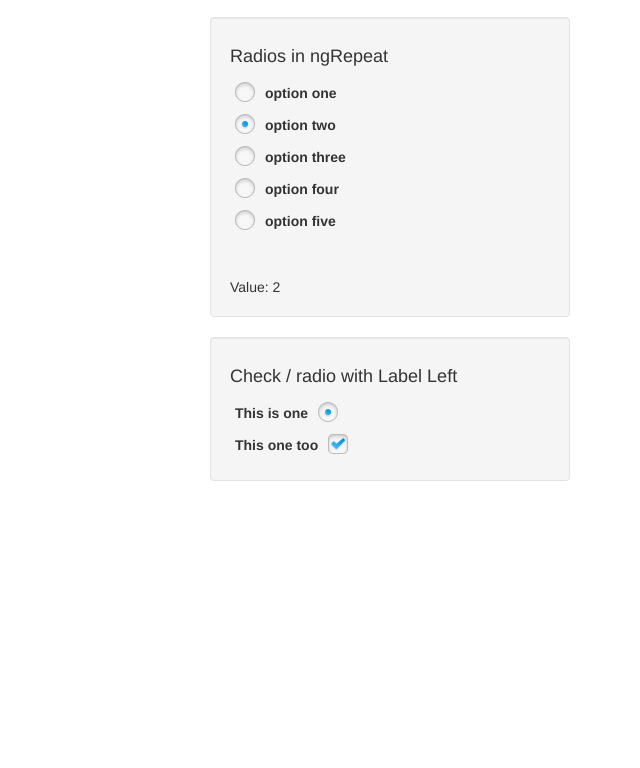
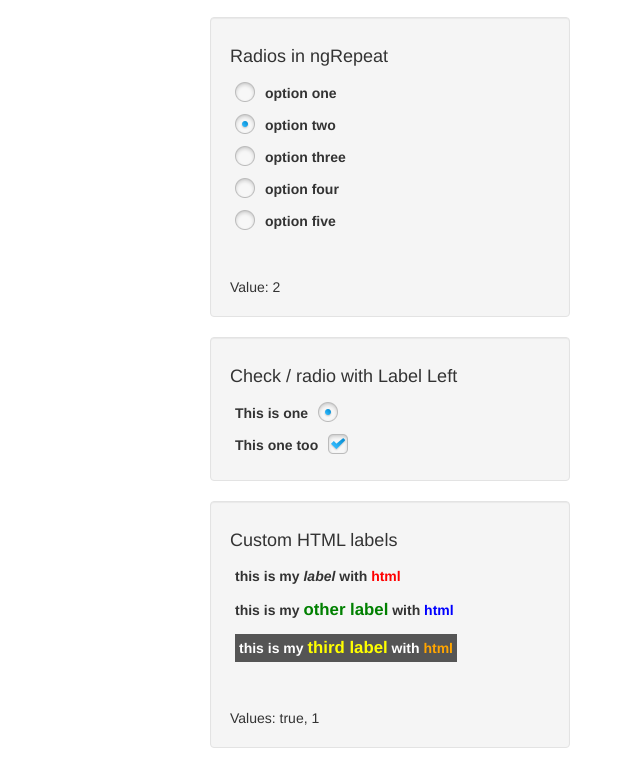
Before and after one commit to itslenny/angular-pretty-checkable, a website: page demo/index.html in a window 1280 px wide. Shown: the part 916-1684 px from the top of the page, without its empty margins (640-1280 px from the left). Before the commit the page ends 1417 px from the top, so only its background shows below. Drawn offline with nearby package versions, Linux system fonts and the light colour scheme.

Commit message:
added option to disable label and use transcluded html

```diff
--- a/demo/index.html
+++ b/demo/index.html
@@ -62,6 +62,15 @@
             <pretty-radio class="clearfix" value="'one'" label-left="true" ng-model="myModel.radio" label="'This is one'"></pretty-radio>
             <pretty-checkbox class="clearfix" label-left="true" ng-model="myModel.two" label="'This one too'"></pretty-checkbox>
           </div>
+          <div class="well">
+            <h4>Custom HTML labels</h4>
+            <pretty-checkbox class="clearfix" ng-model="myModel.html1" label="false"><label>this is my <i>label</i> with <span style="color: red;">html</span></label></pretty-checkbox>
+            <pretty-radio class="clearfix" value="0" ng-model="myModel.html2" label="false"><label>this is my <span style="font-size: 1.2em;color: green;">other label</span> with <span style="color: blue;">html</span></label></pretty-radio>
+            <pretty-radio class="clearfix" value="1" ng-model="myModel.html2" label="false"><label style="background: #555555; color: white; padding: 2px 4px;">this is my <span style="font-size: 1.2em;color: yellow;">third label</span> with <span style="color: orange;">html</span></label></pretty-radio>
+
+            <br><br>
+            Values: {{myModel.html1}}, {{myModel.html2}}
+          </div>
         </div>
       </div>
     </div>
--- a/demo/js/app.js
+++ b/demo/js/app.js
@@ -11,7 +11,9 @@ myApp.controller('checkdemo', ['$scope',function($scope){
     one:false,two:true,three:false,four:false,five:true,
     yahoo:false,wahoo:false,tahoo:'tahoo',
     radio:'one',
-    radios:2
+    radios:2,
+    html1:true,
+    html2:1
   };
   $scope.radios=['option one','option two','option three','option four','option five']
 }]);
--- a/src/angular-pretty-checkable.js
+++ b/src/angular-pretty-checkable.js
@@ -28,14 +28,17 @@ angular.module('pretty-checkable', [])
 
         //init control values
         element.addClass('prettyradio');
+        if(attrs.label!=='false'){
             //set label text to label if available otherwise default to value
             var labelText = scope.$eval(attrs.label ? attrs.label : attrs.value);
             var label = angular.element('<label>'+labelText+'</label>');
+
             //add label before or after depending on label-left value
             if(attrs.labelLeft){
               element.prepend(label);
             }else{
               element.append(label);
+            }
         }
 
         //model -> UI
@@ -54,8 +57,9 @@ angular.module('pretty-checkable', [])
           }
         });
       },
-      template:'<div><a></a></div>',
-      replace: true
+      template:'<div ng-transclude><a></a></div>',
+      replace: true,
+      transclude: true
     };
   })
 
@@ -71,6 +75,7 @@ angular.module('pretty-checkable', [])
         //init control values
         element.addClass('prettycheckbox');
         //set label text to label if available otherwise default to value
+        if(attrs.label!=='false'){
             var labelText = scope.$eval(attrs.label ? attrs.label : attrs.value);
             var label = angular.element('<label>'+labelText+'</label>');
             //add label before or after depending on label-left value
@@ -78,6 +83,7 @@ angular.module('pretty-checkable', [])
               element.prepend(label);
             }else{
               element.append(label);
+            }
         }
 
         function getTrueValue() {
@@ -106,8 +112,9 @@ angular.module('pretty-checkable', [])
         });
 
       },
-      template:'<div><a></a></div>',
-      replace: true
+      template:'<div ng-transclude><a></a></div>',
+      replace: true,
+      transclude: true
 
     };
   });
```
Also changed, not shown: README.md. Lines whose indentation alone changed are shown as unchanged.
